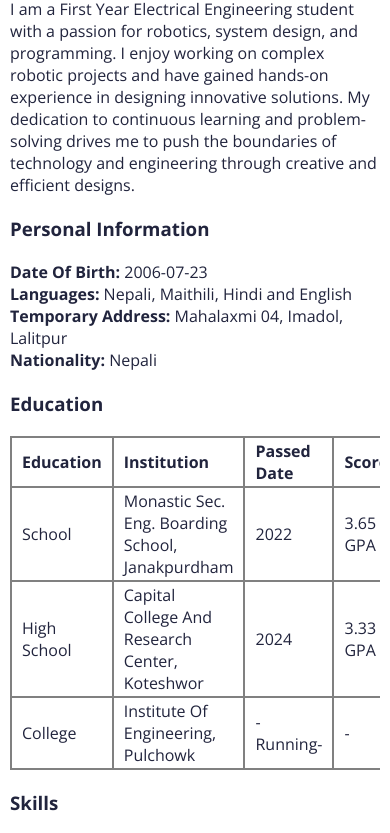
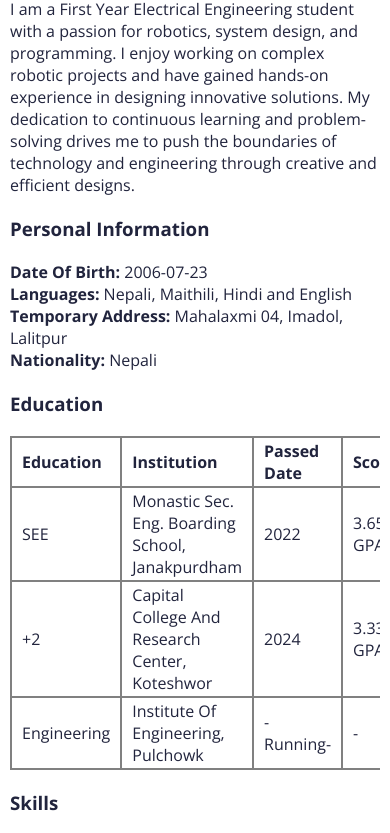
Before and after one commit to SushanThakur/portfolio, a plain HTML site: page public/about.html in a window 390 px wide. Shown: the part 250-1083 px from the top of the page. Drawn offline with nearby package versions, Linux system fonts and the light colour scheme.

```diff
--- a/public/about.html
+++ b/public/about.html
@@ -86,7 +86,7 @@
                                 <th>Score</th>
                             </tr>
                             <tr>
-                                <td>School</td>
+                                <td>SEE</td>
                                 <td>
                                     Monastic Sec. Eng. Boarding School,
                                     Janakpurdham
@@ -95,7 +95,7 @@
                                 <td>3.65 GPA</td>
                             </tr>
                             <tr>
-                                <td>High School</td>
+                                <td>+2</td>
                                 <td>
                                     Capital College And Research Center,
                                     Koteshwor
@@ -104,7 +104,7 @@
                                 <td>3.33 GPA</td>
                             </tr>
                             <tr>
-                                <td>College</td>
+                                <td>Engineering</td>
                                 <td>Institute Of Engineering, Pulchowk</td>
                                 <td>-Running-</td>
                                 <td>-</td>
```
